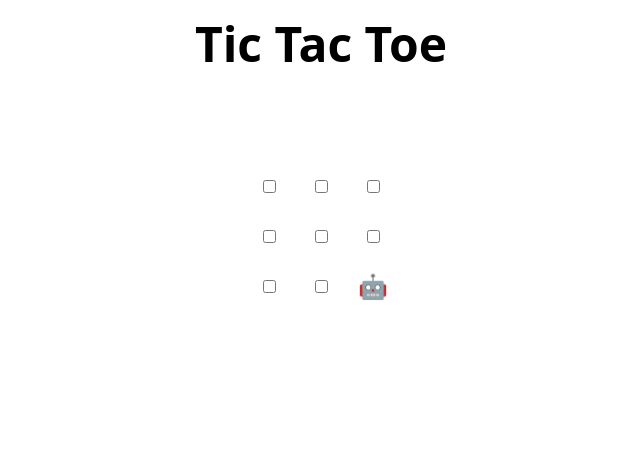
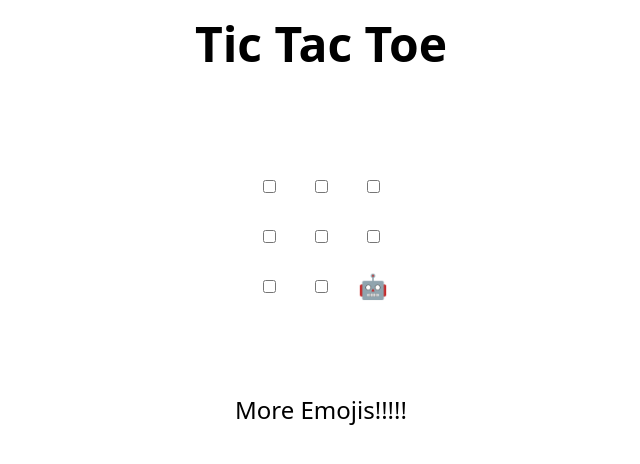
Before and after one commit to Oscar-Yong/skills-review-pull-requests, a plain HTML site: page index.html in a window 1280 px wide. Shown: the whole page, without its empty margins (319-959 px from the left). Drawn offline with Linux system fonts and the light colour scheme.

Commit message:
Update index.html
ok!

```diff
--- a/index.html
+++ b/index.html
@@ -48,6 +48,7 @@
 </table>
 
 <h2 hidden>Game over, refresh to play again 🧑‍💻 🤖!</h2>
+More Emojis!!!!!
 
 <script>
   // Initialization
```
